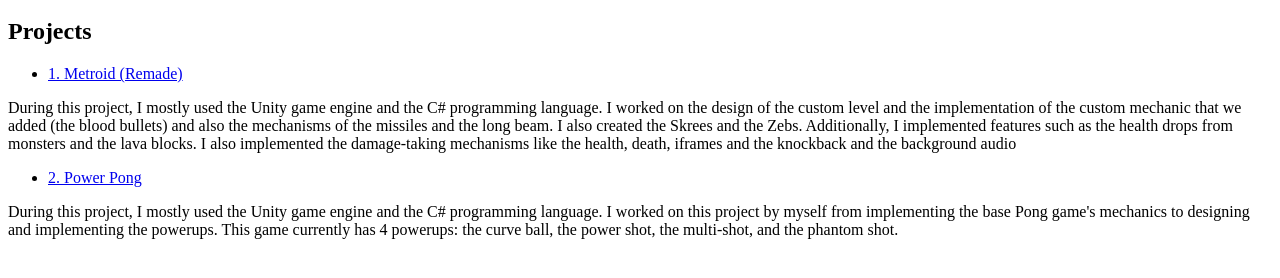
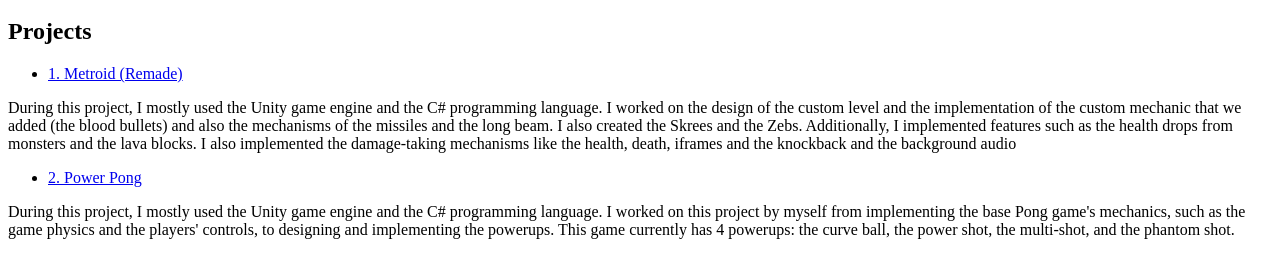
Before and after one commit to pattaraatt/eecs494-pattara-portfolio, a plain HTML site: page index.html in a window 1280 px wide. Shown: the part 48-326 px from the top of the page. Drawn offline with Linux system fonts and the light colour scheme.

Commit message:
Update index.html

```diff
--- a/index.html
+++ b/index.html
@@ -17,7 +17,7 @@ I also created the Skrees and the Zebs. Additionally, I implemented features suc
 <li><a href="https://pattaraatt.itch.io/pong">2. Power Pong</a></li>
 </ul>
 
-<p> During this project, I mostly used the Unity game engine and the C# programming language. I worked on this project by myself from implementing the base Pong game's mechanics to designing and implementing the powerups. This game currently has 4 powerups: the curve ball, the power shot, the multi-shot, and the phantom shot.</p>
+<p> During this project, I mostly used the Unity game engine and the C# programming language. I worked on this project by myself from implementing the base Pong game's mechanics, such as the game physics and the players' controls, to designing and implementing the powerups. This game currently has 4 powerups: the curve ball, the power shot, the multi-shot, and the phantom shot.</p>
 
 
 <!-- TIP: Rename this file "index.html", and it will become the default landing page whenever someone navigates their browser to your domain. -->
```
